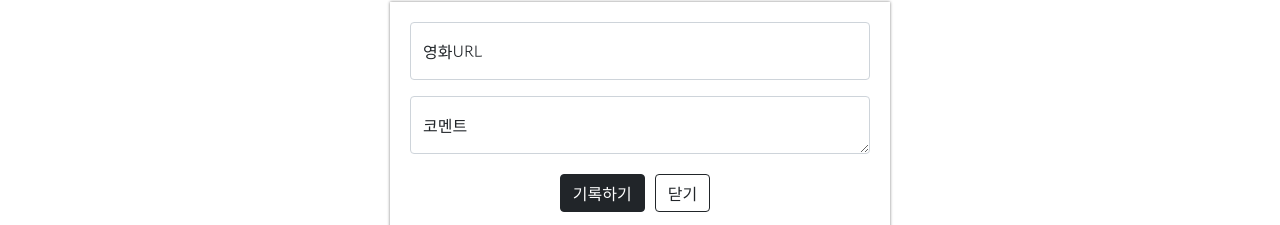
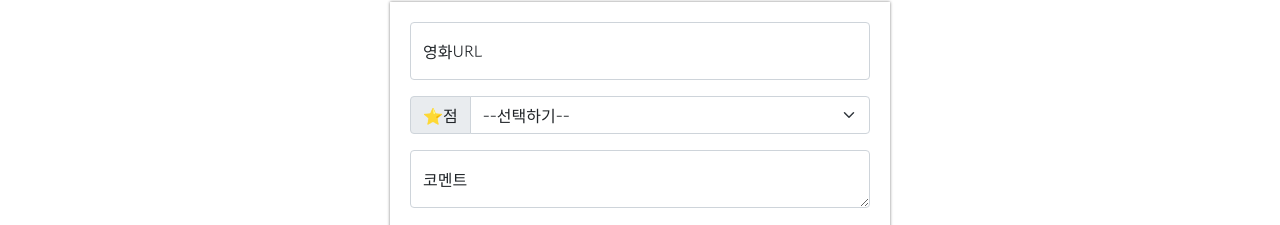
Before and after one commit to Kwak-DH/mypase, a plain HTML site: page index.html in a window 1280 px wide. Shown: the part 268-493 px from the top of the page. Drawn offline with nearby package versions, Linux system fonts and the light colour scheme.

Commit message:
Update index.html

```diff
--- a/index.html
+++ b/index.html
@@ -64,13 +64,15 @@
             margin: 20px auto 20px auto;
 
         }
-        .mypost{
+
+        .mypost {
             width: 500px;
             margin: 20px auto 20px auto;
             padding: 20px 20px 20px 20px;
             box-shadow: 0px 0px 3px 0px gray;
         }
-        .mybtn{
+
+        .mybtn {
             display: flex;
             flex-direction: row;
             align-items: center;
@@ -78,7 +80,8 @@
 
             margin-top: 20px;
         }
-        .mybtn > button{
+
+        .mybtn>button {
             margin-right: 10px;
         }
     </style>
@@ -93,6 +96,17 @@
         <div class="form-floating mb-3">
             <input type="email" class="form-control" id="floatingInput" placeholder="name@example.com">
             <label for="floatingInput">영화URL</label>
+        </div>
+        <div class="input-group mb-3">
+            <label class="input-group-text" for="inputGroupSelect01">⭐점</label>
+            <select class="form-select" id="inputGroupSelect01">
+                <option selected>--선택하기--</option>
+                <option value="1">⭐</option>
+                <option value="2">⭐⭐</option>
+                <option value="3">⭐⭐⭐</option>
+                <option value="4">⭐⭐⭐⭐</option>
+                <option value="5">⭐⭐⭐⭐⭐</option>
+            </select>
         </div>
         <div class="form-floating">
             <textarea class="form-control" placeholder="Leave a comment here" id="floatingTextarea"></textarea>
```
